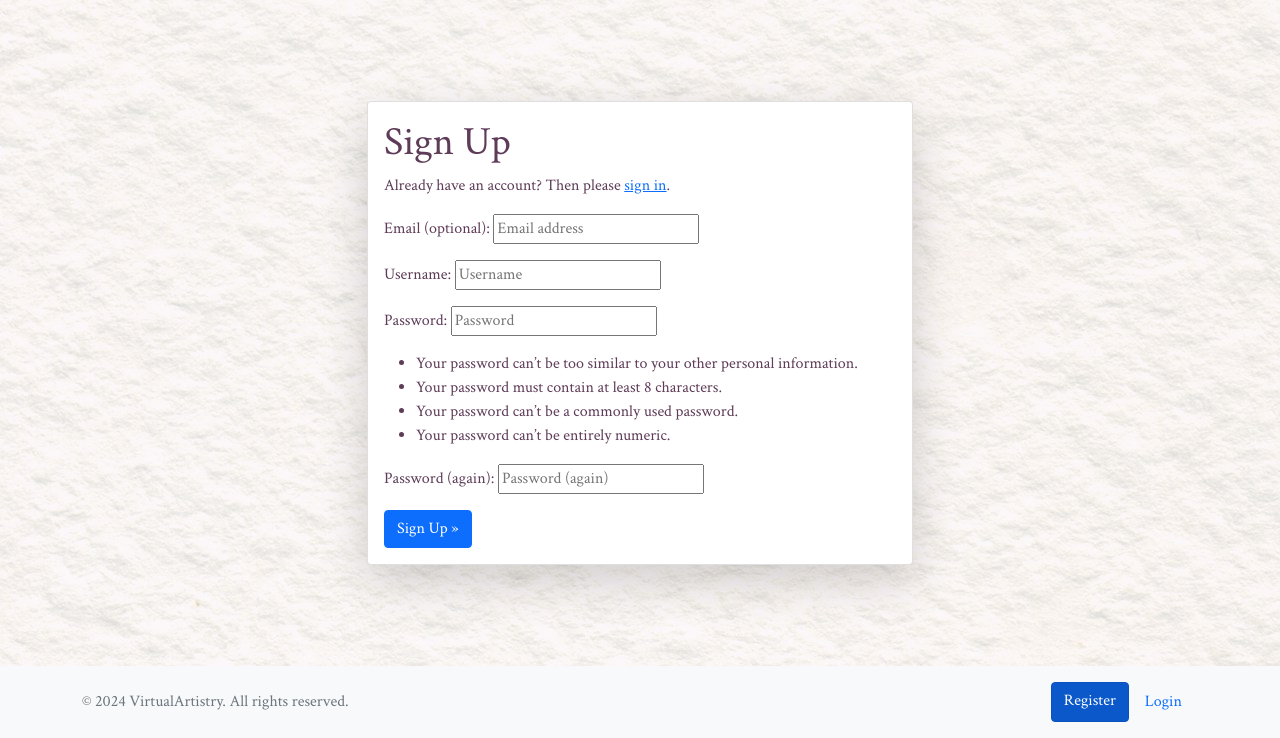
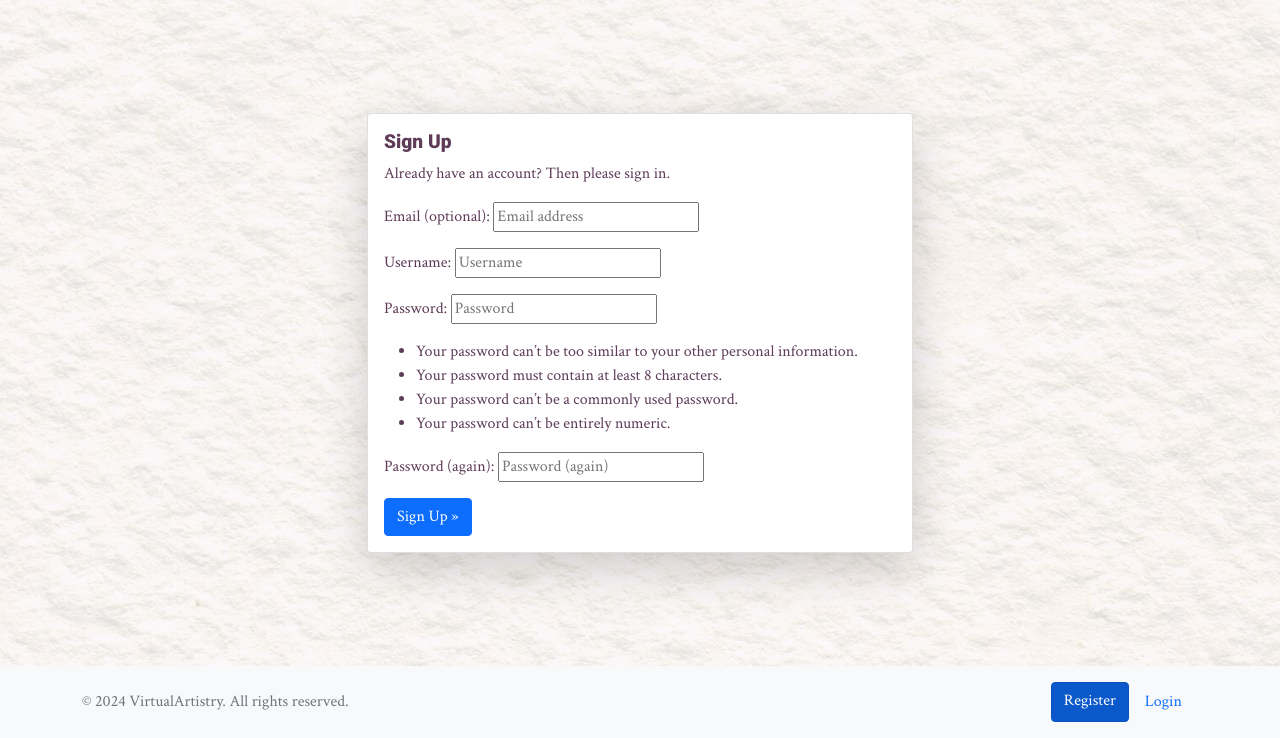
Before and after one commit to olliesharp5/virtual-artistry, a Django app: page /accounts/signup/ in a window 1280 px wide. Shown: the part 62-800 px from the top of the page. Run offline with Django 4.2, Linux system fonts and the light colour scheme; some libraries are stand-ins or nearby versions.

Commit message:
Added further general styles

```diff
--- a/artwork/templates/index.html
+++ b/artwork/templates/index.html
@@ -44,8 +44,8 @@
             <img class="card-img-top" src=" {{ art.art_image.url }}" alt="{{ art.title }}">
             {% endif %}
             <div class="card-body">
-              <p class="card-text">{{art.title}}</p>
-              <p class="card-text">{{art.artist}}</p>
+              <p class="card-text card-title">{{art.title}}</p>
+              <p class="card-text card-artist">{{art.artist}}</p>
             </div>
           </div>
         </a>
--- a/static/css/style.css
+++ b/static/css/style.css
@@ -4,7 +4,12 @@
 }
 
 main {
-    background-image: url(/static/images/background-texture.jpg)
+    background-image: url(/static/images/background-texture.jpg);
+}
+
+a {
+    text-decoration: none;
+    color: #5e3c58;
 }
 
 .no-gutters {
@@ -24,3 +29,15 @@
     font-size: x-large;
     color: #5e3c58 !important;
 }
+
+.card-title {
+    font-family: "Roboto", sans-serif;
+    font-weight: 900;
+    font-style: normal;
+    font-size: larger;
+}
+
+.card-artist {
+    font-family: "Roboto", sans-serif;
+    font-style: italic;
+}
--- a/templates/base.html
+++ b/templates/base.html
@@ -16,8 +16,8 @@
     <!-- Google Fonts CSS -->
     <link rel="preconnect" href="https://fonts.googleapis.com">
     <link rel="preconnect" href="https://fonts.gstatic.com" crossorigin>
-    <link href="https://fonts.googleapis.com/css2?family=Crimson+Text:ital,wght@0,400;0,600;0,700;1,400;1,600;1,700&display=swap"
-    rel="stylesheet">
+    <link href="https://fonts.googleapis.com/css2?family=Crimson+Text:ital,wght@0,400;0,600;0,700;1,400;1,600;1,700&family=Roboto:ital,wght@0,500;0,700;0,900;1,500;1,700;1,900&display=swap"
+        rel="stylesheet">
 
     <!-- Bootstrap CSS -->
     <link href="https://cdn.jsdelivr.net/npm/bootstrap@5.0.1/dist/css/bootstrap.min.css" rel="stylesheet"
```
